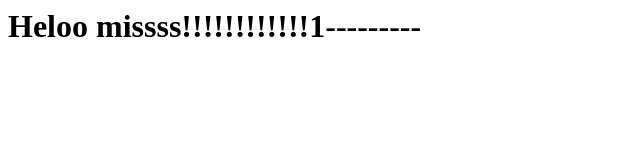
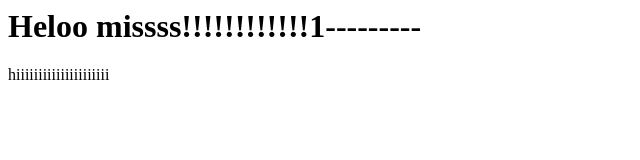
Before and after one commit to Nirjalz0/Hotel-management-system-, a plain HTML site: page index.html in a window 1280 px wide. Shown: the whole page, without its empty margins (0-640 px from the left). Drawn offline with Linux system fonts and the light colour scheme.

Commit message:
created p tag

```diff
--- a/index.html
+++ b/index.html
@@ -1 +1,2 @@
 <h1>Heloo missss!!!!!!!!!!!!1---------</h1>
+<p>hiiiiiiiiiiiiiiiiiiiii</p>
```
